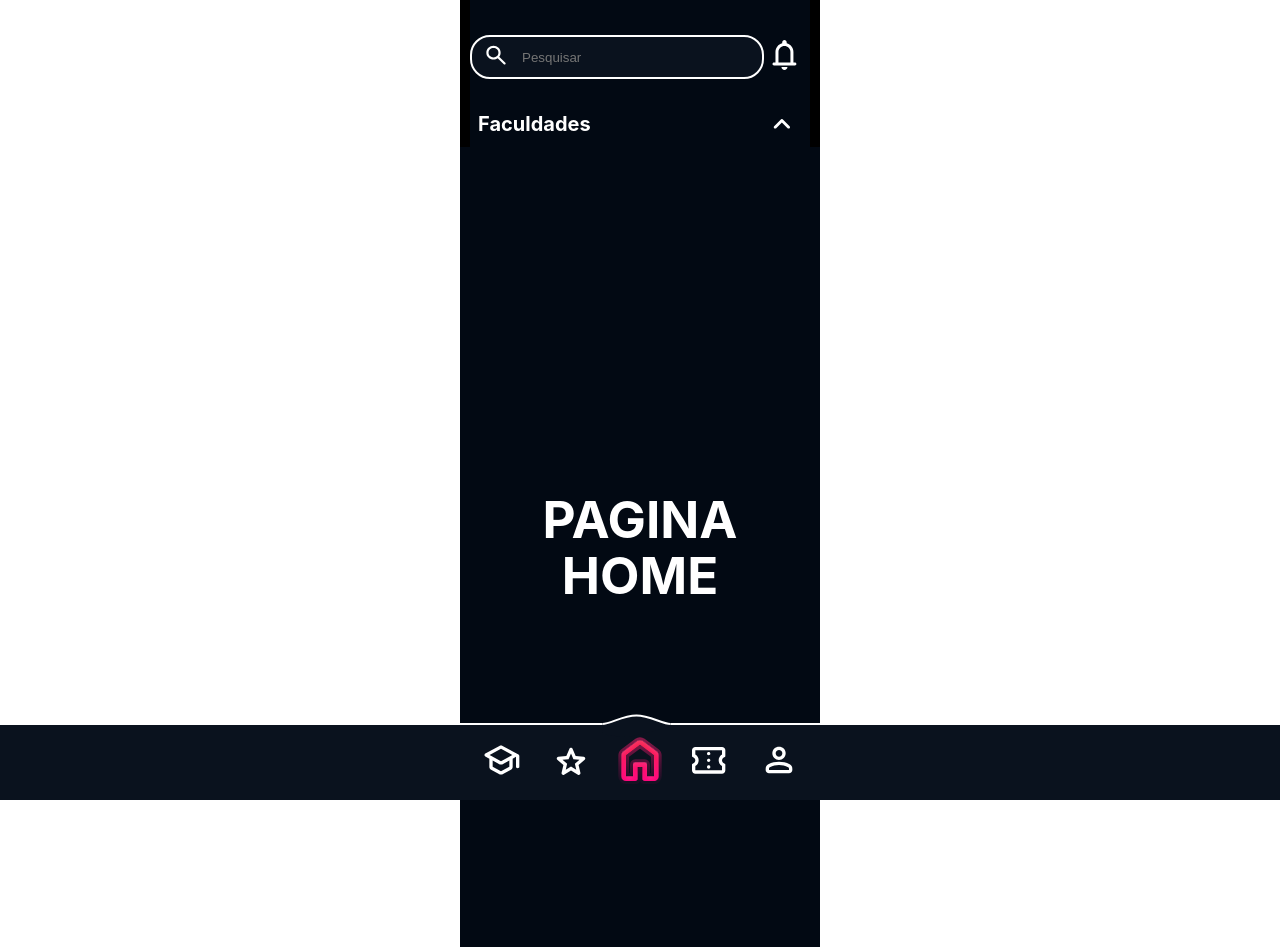
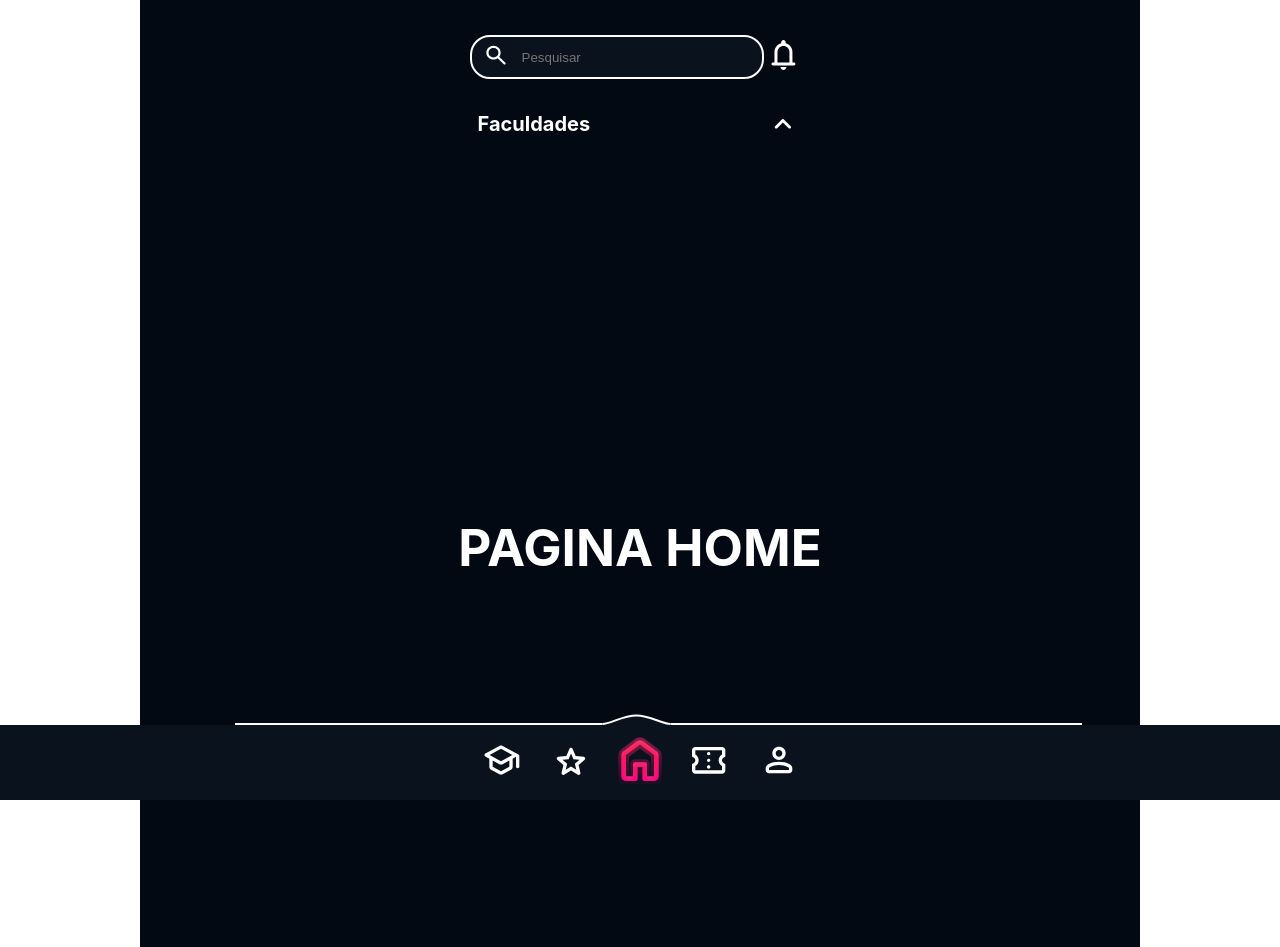
Before and after one commit to JoaoGabrielVianna/prototipo, a React (Vite) app: page / in a window 1280 px wide. Built offline with nearby package versions, Linux system fonts and the light colour scheme.

Commit message:
iniciando parte das faculdades

```diff
--- a/src/index.css
+++ b/src/index.css
@@ -16,13 +16,13 @@
 }
 
 body {
+  min-width: 360px;
+  max-width: 1000px;
   margin: 0 auto;
-  display: flex;
+  /* display: flex; */
   justify-content: center;
   align-items: start;
-  min-width: 400px;
-  min-height: 800px;
-  background-color: white;
+  background-color: #020913;
 }
 
 h1 {
--- a/src/routes/AppScreen/App.css
+++ b/src/routes/AppScreen/App.css
@@ -6,10 +6,10 @@
 }
 
 #main_App {
-  width: 360px;
+  width: 100%;
   height: 800px;
   display: flex;
-  background-color: black;
+  background-color: #020913;
   justify-content: center;
   align-items: center;
 }
--- a/src/routes/HomeScreen/Home.css
+++ b/src/routes/HomeScreen/Home.css
@@ -1,5 +1,6 @@
 #main_Home{
     margin-top: 294px;
+    width: 100%;
     height: 100%;
     display: flex;
     flex-direction: column;
@@ -10,8 +11,8 @@
 }
 
 #header_Home{
-    width: 340px;
-    padding: 35px 0px 0px 0px;
+    width: 341px;
+    padding: 35px 10px 0px 10px;
     position: fixed;
     top: 0;
     display: flex;
```
Also changed, not shown: src/assets/svgs/icons/follow/Follow.jsx (+6 -6 lines).
